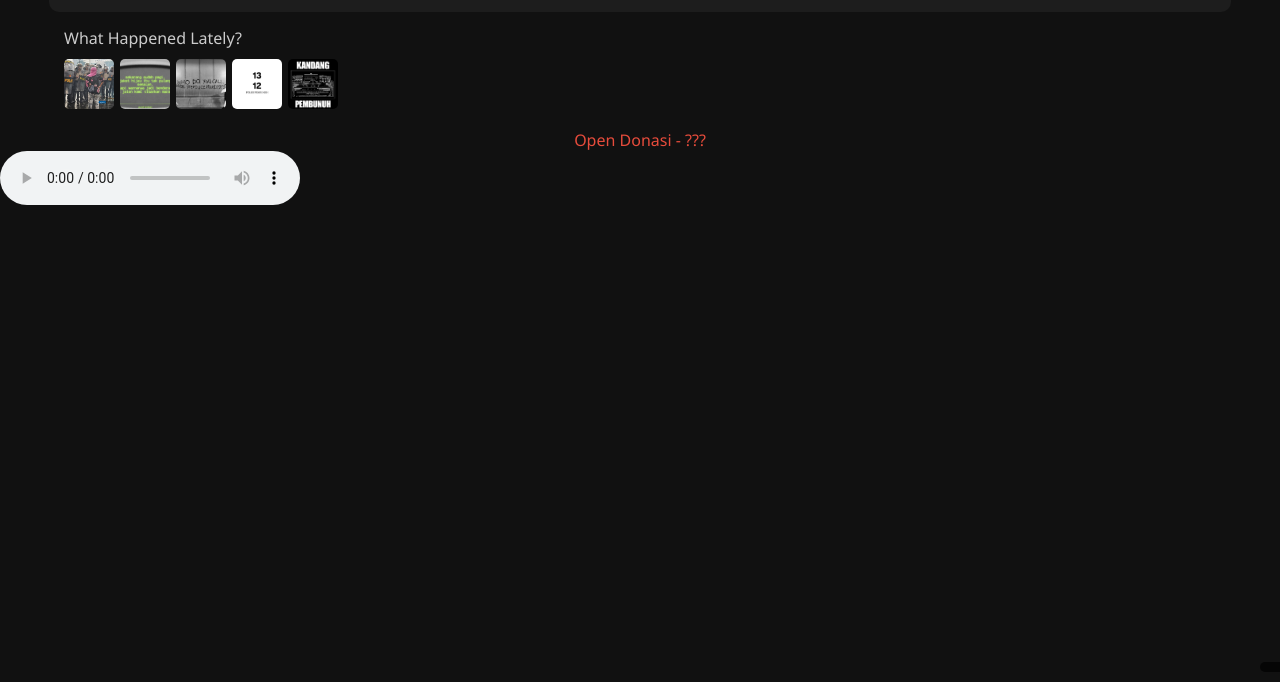
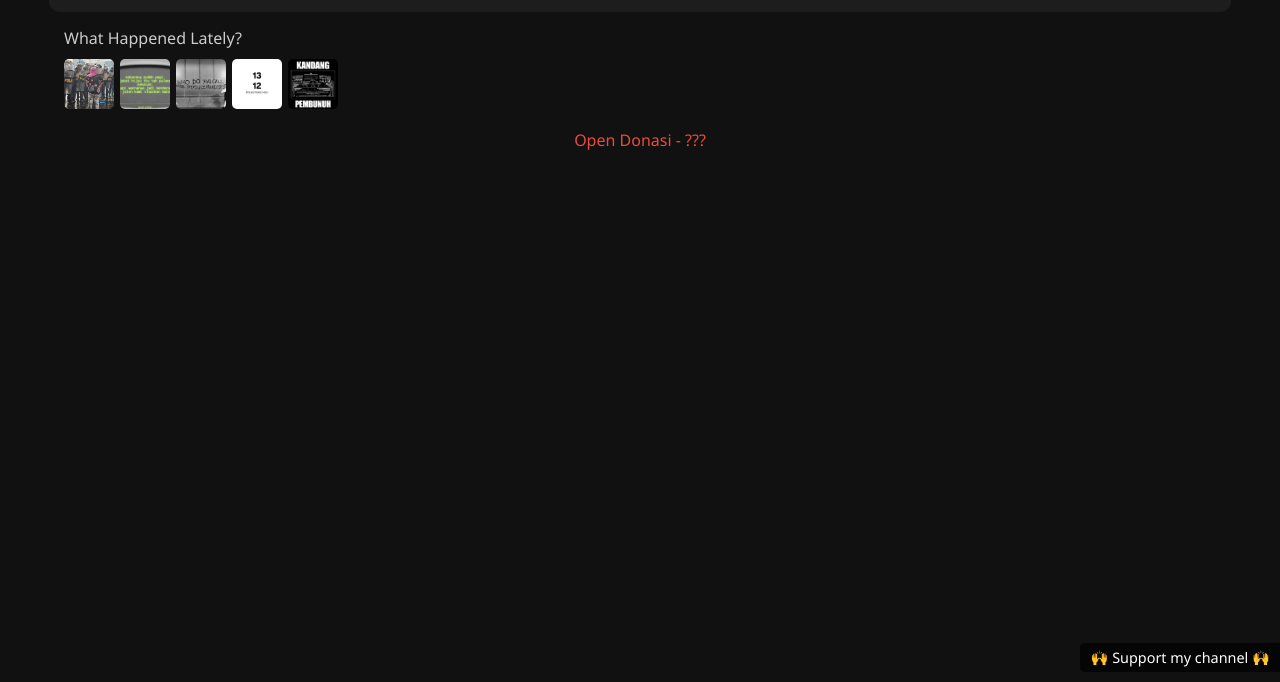
Before and after one commit to Rstyzxsad/livewebsite, a plain HTML site: page index.html in a window 1280 px wide. Shown: the part 118-800 px from the top of the page. Drawn offline with Linux system fonts and the light colour scheme.

Commit message:
Update website

```diff
--- a/index.html
+++ b/index.html
@@ -36,6 +36,8 @@
     gap:6px;
     overflow-x:auto;
     padding:5px 0;
+    z-index:20;
+    position:relative;
   }
   .gallery-container::-webkit-scrollbar {display:none;}
   .gallery-item {
@@ -46,6 +48,8 @@
     height:50px;
     cursor:pointer;
     transition: transform 0.2s, box-shadow 0.2s;
+    z-index:20;
+    position:relative;
   }
   .gallery-item img {
     width:100%;
@@ -67,7 +71,7 @@
   .modal-close { position:absolute; top:20px; right:20px; font-size:2rem; color:#fff; cursor:pointer; }
 
   /* Donasi Link */
-  .donasi { text-align:center; margin-top:10px; }
+  .donasi { text-align:center; margin-top:10px; z-index:20; position:relative; }
   .donasi a { color:#e74c3c; text-decoration:none; font-size:1rem; }
   .donasi a:hover { color:#f39c12; }
 
@@ -108,7 +112,7 @@
   .overlay {
     position: fixed; top:0; left:0; width:100%; height:100%;
     background: rgba(0,0,0,0.4);
-    z-index:45; display:none;
+    z-index:49; display:none;
   }
   .overlay.show{display:block;}
   .close-btn {
@@ -188,7 +192,7 @@
 </div>
 
 <!-- Audio -->
-<audio id="audioPlayer" src="song.mp3" autoplay loop controls></audio>
+<audio id="audioPlayer" src="song.mp3" loop></audio>
 
 <!-- Running text -->
 <div class="running-text-container">
@@ -196,7 +200,6 @@
 </div>
 
 <script>
-  // Panel Artikel
   const menuBtn = document.getElementById('menuBtn');
   const panel = document.getElementById('panel');
   const overlay = document.getElementById('overlay');
@@ -204,6 +207,7 @@
   const menuHint = document.getElementById('menuHint');
   let hintClicked=false;
 
+  // Panel Artikel
   menuBtn.addEventListener('click', ()=>{
     panel.classList.add('open');
     overlay.classList.add('show');
@@ -229,3 +233,45 @@
   const modalImg = document.getElementById('modalImg');
   const modalDesc = document.getElementById('modalDesc');
   const modalClose = document.getElementById('modalClose');
+  const galleryItems = document.querySelectorAll('.gallery-item');
+  galleryItems.forEach(item=>{
+    item.addEventListener('click', ()=>{
+      modal.style.display='flex';
+      modalImg.src = item.querySelector('img').src;
+      modalDesc.textContent = item.dataset.desc;
+    });
+  });
+  modalClose.addEventListener('click', ()=>{ modal.style.display='none'; });
+
+  // Audio autoplay + set volume 25%
+  const audio = document.getElementById('audioPlayer');
+  audio.volume = 0.25;
+  audio.play().catch(()=>{ console.log('autoplay blocked'); });
+
+  // Running text sequential
+  const runningTextArr = [
+    "🔥 Welcome to my website 🔥",
+    "🙌 Support my channel 🙌",
+    "🎶 Enjoy the music 🎶",
+    "💡 Tambah teks sesuka hati 💡"
+  ];
+  const runningTextDiv = document.getElementById('runningText');
+  let rtIndex = 0;
+  function showRunningText(){
+    if(rtIndex >= runningTextArr.length) return;
+    runningTextDiv.textContent = runningTextArr[rtIndex];
+    runningTextDiv.style.opacity = 1;
+    setTimeout(()=>{
+      runningTextDiv.style.transition='opacity 1s';
+      runningTextDiv.style.opacity=0;
+      setTimeout(()=>{
+        runningTextDiv.style.transition='none';
+        rtIndex++;
+        showRunningText();
+      },1000);
+    },3000);
+  }
+  showRunningText();
+</script>
+</body>
+</html>
```
